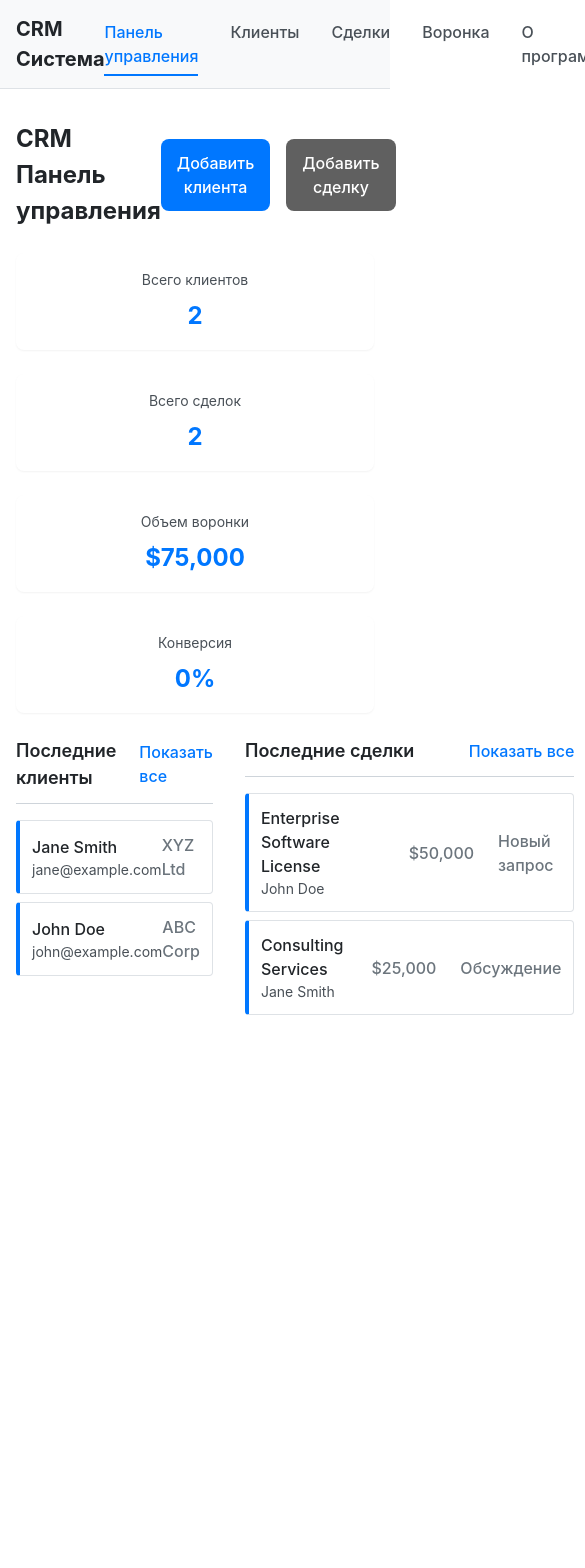
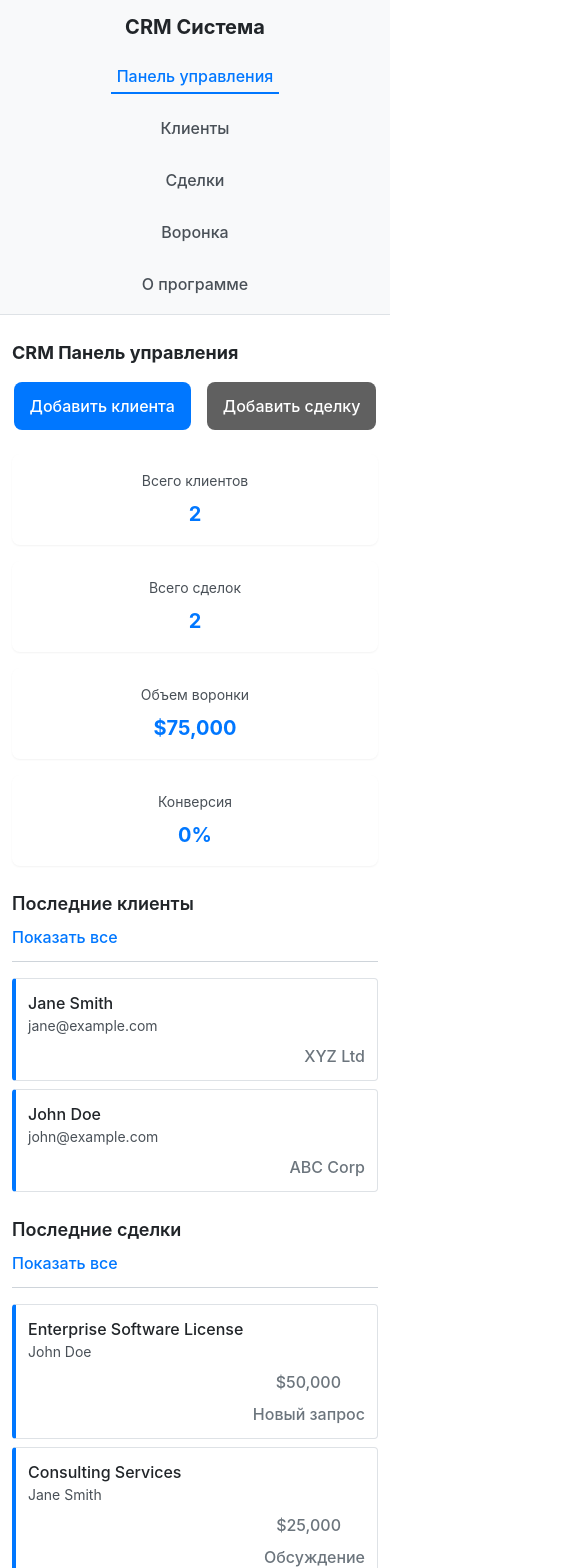
Before and after one commit to Aidrocker72/pet_project_crm, a Vue app: page / in a window 390 px wide. Shown: the top 1568 px of the page, 585 px wide, since content can reach past the window. Before the commit the page ends 1052 px from the top, so only its background shows below. Built offline with nearby package versions, Linux system fonts and the light colour scheme; no server answers; the HTML template or start-up script is replaced by a standard one.

Commit message:
main: Fixed bugs with parse responce and added adaptive

```diff
--- a/package.json
+++ b/package.json
@@ -7,7 +7,7 @@
     "node": "^20.19.0 || >=22.12.0"
   },
   "scripts": {
-    "dev": "vite",
+    "dev": "vite --host",
     "build": "run-p type-check \"build-only {@}\" --",
     "preview": "vite preview",
     "test:unit": "vitest",
--- a/src/assets/styles/main.scss
+++ b/src/assets/styles/main.scss
@@ -21,7 +21,7 @@
   min-height: 100vh;
  display: flex;
  flex-direction: column;
- font-family: var(--font-family-base, -apple-system, BlinkMacSystemFont, 'Segoe UI', Roboto, 'Helvetica Neue', Arial, sans-serif);
+  font-family: var(--font-family-base, -apple-system, BlinkMacSystemFont, 'Segoe UI', Roboto, 'Helvetica Neue', Arial, sans-serif);
 }
 
 .app-header {
@@ -47,8 +47,8 @@
 }
 
 .app-nav {
- display: flex;
- gap: var(--spacing-xl, 2rem);
+  display: flex;
+  gap: var(--spacing-xl, 2rem);
 }
 
 .nav-link {
@@ -57,7 +57,7 @@
   font-weight: var(--font-weight-medium, 500);
   padding: var(--padding-sm, 0.5rem) 0;
  position: relative;
- transition: var(--transition-base, all 0.2s ease);
+  transition: var(--transition-base, all 0.2s ease);
 }
 
 .nav-link:hover {
@@ -71,7 +71,7 @@
 .nav-link.router-link-active::after {
   content: '';
   position: absolute;
- bottom: 0;
+  bottom: 0;
   left: 0;
   right: 0;
   height: 2px;
@@ -82,3 +82,34 @@
   flex: 1;
   padding: var(--padding-lg, 20px) 0;
 }
+
+// Адаптивность для мобильных устройств
+@media (max-width: 768px) {
+  .app-header-content {
+    flex-direction: column;
+    gap: var(--spacing-md, 16px);
+    padding: 0 var(--padding-md, 16px);
+  }
+
+  .app-nav {
+    width: 100%;
+    justify-content: center;
+    flex-wrap: wrap;
+    gap: var(--spacing-md, 16px);
+  }
+
+  .app-main {
+    padding: var(--padding-md, 16px) 0;
+  }
+}
+
+@media (max-width: 576px) {
+  .app-nav {
+    flex-direction: column;
+    align-items: center;
+  }
+
+  .nav-link {
+    padding: var(--padding-xs, 8px);
+  }
+}
--- a/src/assets/styles/pages/customers-page.scss
+++ b/src/assets/styles/pages/customers-page.scss
@@ -257,3 +257,128 @@
 .empty-state {
   color: var(--color-danger, #dc3545);
 }
+
+// Адаптивность для страницы клиентов
+@media (max-width: 768px) {
+  .crm-customers-page {
+    padding: var(--padding-md, 16px);
+
+    &__header {
+      flex-direction: column;
+      gap: var(--spacing-md, 16px);
+      align-items: flex-start;
+    }
+
+    &__search {
+      width: 100%;
+    }
+
+    .page-controls {
+      margin-top: var(--spacing-sm, 8px);
+    }
+
+    &__list {
+      grid-template-columns: 1fr;
+      gap: var(--spacing-md, 16px);
+    }
+
+    .customer-card {
+      flex-direction: column;
+      align-items: flex-start;
+      gap: var(--spacing-md, 16px);
+    }
+
+    .customer-actions {
+      align-self: stretch;
+      justify-content: space-around;
+    }
+  }
+
+  .customer-details-grid {
+    grid-template-columns: 1fr;
+  }
+}
+
+@media (max-width: 576px) {
+  .crm-customers-page {
+    &__title {
+      font-size: var(--font-size-lg, 18px);
+    }
+
+    &__card {
+      padding: var(--padding-md, 12px);
+    }
+  }
+
+  .customer-actions {
+    flex-direction: column;
+    gap: var(--spacing-sm, 8px);
+
+    button {
+      width: 100%;
+    }
+  }
+}
+
+// Адаптивность для страницы клиентов
+@media (max-width: 768px) {
+  .crm-customers-page {
+    padding: var(--padding-md, 16px);
+
+    &__header {
+      flex-direction: column;
+      gap: var(--spacing-md, 16px);
+      align-items: flex-start;
+    }
+
+    &__search {
+      width: 100%;
+    }
+
+    .page-controls {
+      margin-top: var(--spacing-sm, 8px);
+    }
+
+    &__list {
+      grid-template-columns: 1fr;
+      gap: var(--spacing-md, 16px);
+    }
+
+    .customer-card {
+      flex-direction: column;
+      align-items: flex-start;
+      gap: var(--spacing-md, 16px);
+    }
+
+    .customer-actions {
+      align-self: stretch;
+      justify-content: space-around;
+    }
+  }
+
+  .customer-details-grid {
+    grid-template-columns: 1fr;
+  }
+}
+
+@media (max-width: 576px) {
+  .crm-customers-page {
+    &__title {
+      font-size: var(--font-size-lg, 18px);
+    }
+
+    &__card {
+      padding: var(--padding-md, 12px);
+    }
+  }
+
+  .customer-actions {
+    flex-direction: column;
+    gap: var(--spacing-sm, 8px);
+
+    button {
+      width: 100%;
+    }
+  }
+}
+// Удаляем дублирующийся блок и лишнюю скобку
--- a/src/assets/styles/pages/dashboard-page.scss
+++ b/src/assets/styles/pages/dashboard-page.scss
@@ -150,3 +150,62 @@
     font-style: italic;
   }
 }
+
+// Адаптивность для панели управления
+@media (max-width: 768px) {
+  .crm-dashboard-page {
+    padding: var(--padding-md, 16px);
+
+    &__header {
+      flex-direction: column;
+      gap: var(--spacing-md, 16px);
+      align-items: flex-start;
+    }
+
+    &__actions {
+      width: 100%;
+      justify-content: center;
+    }
+
+    &__stats {
+      grid-template-columns: 1fr;
+      gap: var(--spacing-md, 16px);
+    }
+
+    .dashboard-content {
+      grid-template-columns: 1fr;
+      gap: var(--spacing-lg, 24px);
+    }
+
+    .customer-item,
+    .deal-item {
+      flex-direction: column;
+      align-items: flex-start;
+      gap: var(--spacing-sm, 8px);
+    }
+
+    .customer-company,
+    .deal-value,
+    .deal-stage {
+      align-self: flex-end;
+    }
+  }
+}
+
+@media (max-width: 576px) {
+  .crm-dashboard-page {
+    &__title {
+      font-size: var(--font-size-lg, 18px);
+    }
+
+    .stat-value {
+      font-size: var(--font-size-xl, 20px);
+    }
+
+    .section-header {
+      flex-direction: column;
+      align-items: flex-start;
+      gap: var(--spacing-sm, 8px);
+    }
+  }
+}
--- a/src/assets/styles/pipeline-board.scss
+++ b/src/assets/styles/pipeline-board.scss
@@ -183,4 +183,50 @@
   top: 0;
   left: 0;
   width: 100%;
+// Удаляем лишнюю скобку
 }
+
+// Адаптивность для доски воронки
+@media (max-width: 768px) {
+  .crm-pipeline-board {
+    padding: var(--crm-spacing-md);
+  }
+
+  .crm-pipeline-board__header {
+    flex-direction: column;
+    gap: var(--crm-spacing-md);
+    align-items: flex-start;
+  }
+
+  .crm-pipeline-board__stages {
+    flex-direction: column;
+    gap: var(--crm-spacing-md);
+  }
+
+  .crm-pipeline-board__stage {
+    min-width: 100%;
+    margin-bottom: var(--crm-spacing-md);
+  }
+
+  .crm-pipeline-board__deal-title {
+    font-size: var(--crm-font-size-base);
+  }
+
+  .crm-pipeline-board__deal-value {
+    font-size: var(--crm-font-size-base);
+  }
+}
+
+@media (max-width: 576px) {
+  .crm-pipeline-board {
+    padding: var(--crm-spacing-sm);
+  }
+
+  .crm-pipeline-board__title {
+    font-size: var(--crm-font-size-lg);
+  }
+
+  .crm-pipeline-board__stage-title {
+    font-size: var(--crm-font-size-base);
+  }
+}
--- a/src/store/customer.store.ts
+++ b/src/store/customer.store.ts
@@ -28,9 +28,10 @@ export const useCustomerStore = defineStore('customer', () => {
     state.value.error = null;
 
     try {
-      const storedCustomers = getFromLocalStorage(LOCAL_STORAGE_KEYS.CUSTOMERS, null);
-      if (storedCustomers) {
-        state.value.customers = JSON.parse(storedCustomers).map((c: any) => new CustomerModel(c));
+      const storedCustomers = getFromLocalStorage<ICustomer[] | null>(LOCAL_STORAGE_KEYS.CUSTOMERS, null);
+
+      if (storedCustomers && storedCustomers.length) {
+        state.value.customers = storedCustomers.map((c: any) => new CustomerModel(c));
       } else {
         const customers = await customerApi.getAllCustomers();
         state.value.customers = customers.map(c => new CustomerModel(c));
@@ -38,7 +39,6 @@ export const useCustomerStore = defineStore('customer', () => {
       }
     } catch (err: any) {
       state.value.error = err.message || 'Failed to fetch customers';
-      console.error('Error fetching customers:', err);
     } finally {
       state.value.loading = false;
     }
--- a/src/store/deal.store.ts
+++ b/src/store/deal.store.ts
@@ -38,9 +38,9 @@ export const useDealStore = defineStore('deal', () => {
     state.value.error = null;
 
     try {
-      const storedDeals = getFromLocalStorage(LOCAL_STORAGE_KEYS.DEALS, null);
+      const storedDeals = getFromLocalStorage<IDeal[] | null>(LOCAL_STORAGE_KEYS.DEALS, null);
       if (storedDeals) {
-        state.value.deals = JSON.parse(storedDeals).map((d: any) => new DealModel(d));
+        state.value.deals = storedDeals.map((d: any) => new DealModel(d));
       } else {
         const deals = await dealApi.getAllDeals();
 
--- a/src/store/pipeline.store.ts
+++ b/src/store/pipeline.store.ts
@@ -29,9 +29,9 @@ export const usePipelineStore = defineStore('pipeline', () => {
     state.value.error = null;
 
     try {
-      const storedPipelines = getFromLocalStorage(LOCAL_STORAGE_KEYS.PIPELINES, null);
+      const storedPipelines = getFromLocalStorage<IPipeline[] | null>(LOCAL_STORAGE_KEYS.PIPELINES, null);
       if (storedPipelines) {
-        state.value.pipelines = JSON.parse(storedPipelines).map((p: any) => new PipelineModel(p));
+        state.value.pipelines = storedPipelines.map((p: any) => new PipelineModel(p));
       } else {
         const pipelines = await pipelineApi.getAllPipelines();
         state.value.pipelines = pipelines.map(p => new PipelineModel(p));
```
